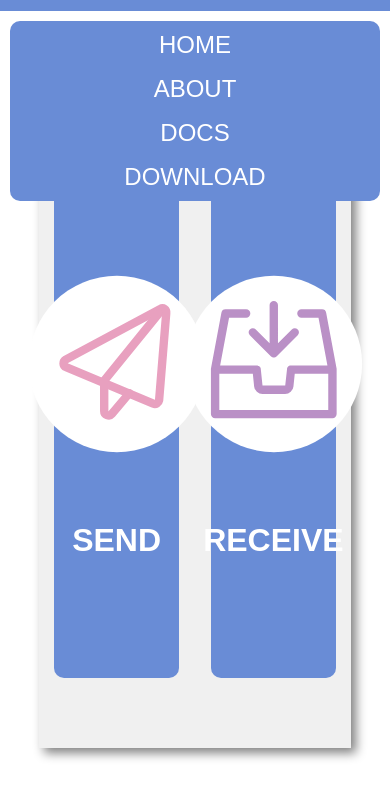
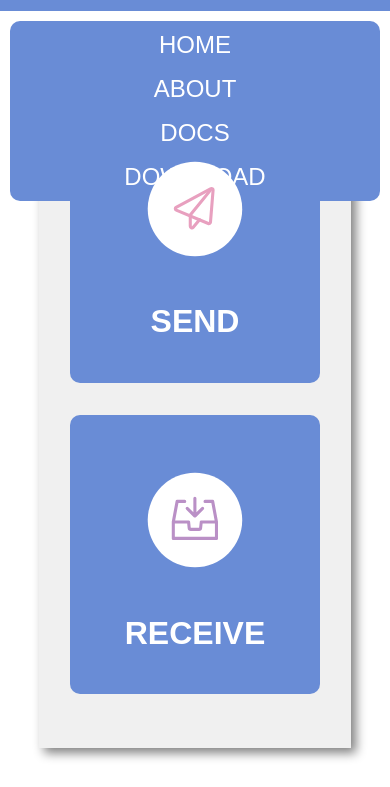
Before and after one commit to VimalGojo/VimalGojo.github.io, a plain HTML site: page index.html in a window 390 px wide. Shown: the part 57-844 px from the top of the page. Drawn offline with Linux system fonts and the light colour scheme; a web font is replaced by a local one.

Commit message:
second release

```diff
--- a/styles.css
+++ b/styles.css
@@ -154,7 +154,7 @@ body {
         border-radius : 10px;
         padding : 10px;
         transition : all 0.3s ease-in-out;
-
+        z-index : 1000;
 
     }
 
@@ -166,13 +166,21 @@ body {
         display : block;
     }
 
+    .container {
+        flex-direction: column;
+    }
 
     .sendIcon , .receiveIcon {
-        transform : scale(0.7);
+        transform : scale(0.75);
         margin : 0 10px;
     }
 
     .sendIcon:hover , .receiveIcon:hover {
         transform : scale(.8);
     }
+
+    .sendBox , .receiveBox {
+        height : 40%;
+        width : 80%;
+    }
 }
```
